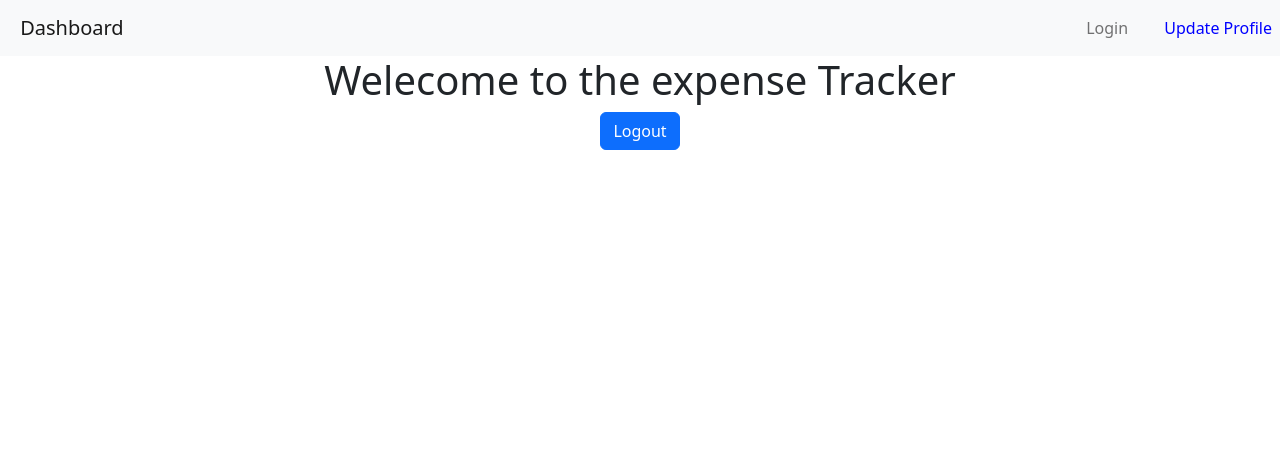
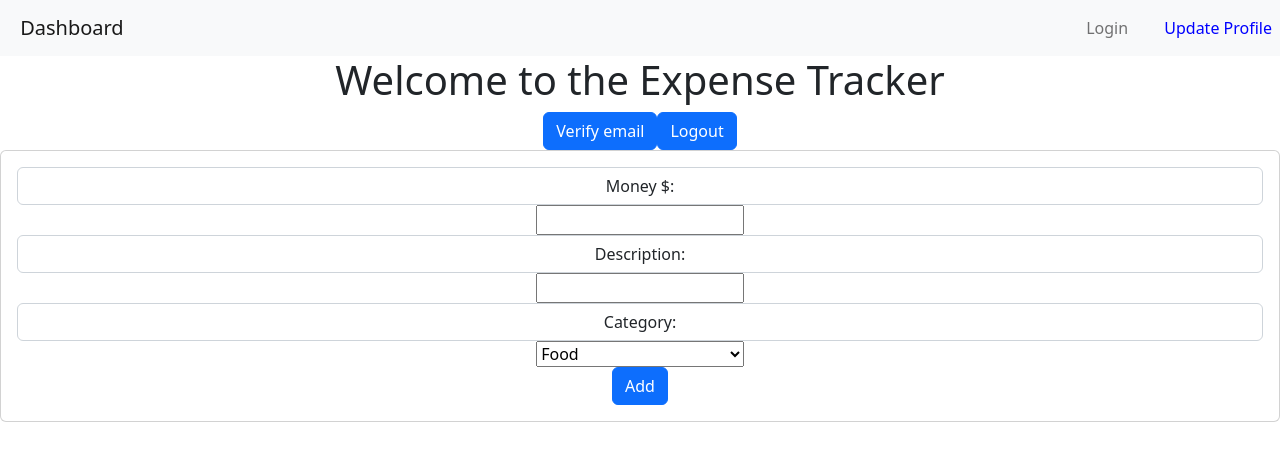
Before and after one commit to 27sandesh/expense-tracker, a React (Create React App) app: page /DashBoard in a window 1280 px wide. Shown: the top 460 px of the page. Built offline with nearby package versions, Linux system fonts and the light colour scheme.

Commit message:
expenses

```diff
--- a/src/Components/DashBorad.js
+++ b/src/Components/DashBorad.js
@@ -1,16 +1,86 @@
-import React from "react";
+import React, { useContext } from "react";
 import { Button } from "react-bootstrap";
+import DataContext from "./Store/data-context";
+
 const DashBoard = () => {
+  const Authctx = useContext(DataContext);
+  const token = Authctx.token;
+
   function LogoutHandler(e) {
     e.preventDefault();
-
     window.location.href = "/Login";
   }
+
+  function EmailVerificationHandler() {
+    fetch(
+      "https://identitytoolkit.googleapis.com/v1/accounts:sendOobCode?key=YOUR_API_KEY",
+      {
+        method: "POST",
+        body: JSON.stringify({
+          requestType: "VERIFY_EMAIL",
+          idToken: token,
+        }),
+        headers: {
+          "Content-Type": "application/json",
+        },
+      }
+    )
+      .then((res) => {
+        if (res.ok) {
+          return res.json();
+        } else {
+          throw new Error("Email verification failed.");
+        }
+      })
+      .then((data) => {
+        console.log(data);
+      })
+      .catch((error) => {
+        console.log(error.message);
+      });
+  }
+
   return (
     <div>
-      <h1>Welecome to the expense Tracker</h1>
-      <Button onClick={LogoutHandler}>Logout</Button>
+      <section>
+        <h1>Welcome to the Expense Tracker</h1>
+        <Button onClick={EmailVerificationHandler}>Verify email</Button>
+        <Button onClick={LogoutHandler}>Logout</Button>
+      </section>
+      <div className="card">
+        <div className="card-body">
+          <form>
+            <div className="form-group">
+              <label htmlFor="money" className="form-control">
+                Money $:
+              </label>
+              <input type="number" className=" col-sm-2" />
+            </div>
+            <div className="form-group">
+              <label htmlFor="description" className="form-control">
+                Description:
+              </label>
+              <input type="text" className=" col-sm-2" />
+            </div>
+            <div className="form-group">
+              <label htmlFor="type" className="form-control">
+                Category:
+              </label>
+              <select className=" col-sm-2">
+                <option>Food</option>
+                <option>Movie</option>
+                <option>Dinner</option>
+              </select>
+            </div>
+            <div className="form-group">
+              {" "}
+              <Button>Add</Button>
+            </div>
+          </form>
+        </div>
+      </div>
     </div>
   );
 };
+
 export default DashBoard;
--- a/src/Components/Login/Login.js
+++ b/src/Components/Login/Login.js
@@ -43,7 +43,9 @@ const Login = () => {
           localStorage.setItem("login", JSON.stringify(data));
           Authctx.Login(data.idToken);
           console.log(data.idToken);
-          window.location.href = "/DashBoard";
+          window.history.pushState(null, null, "/DashBoard");
+
+          //  history.repalce("/DashBoard");
           console.log(data);
         });
       } else {
```
